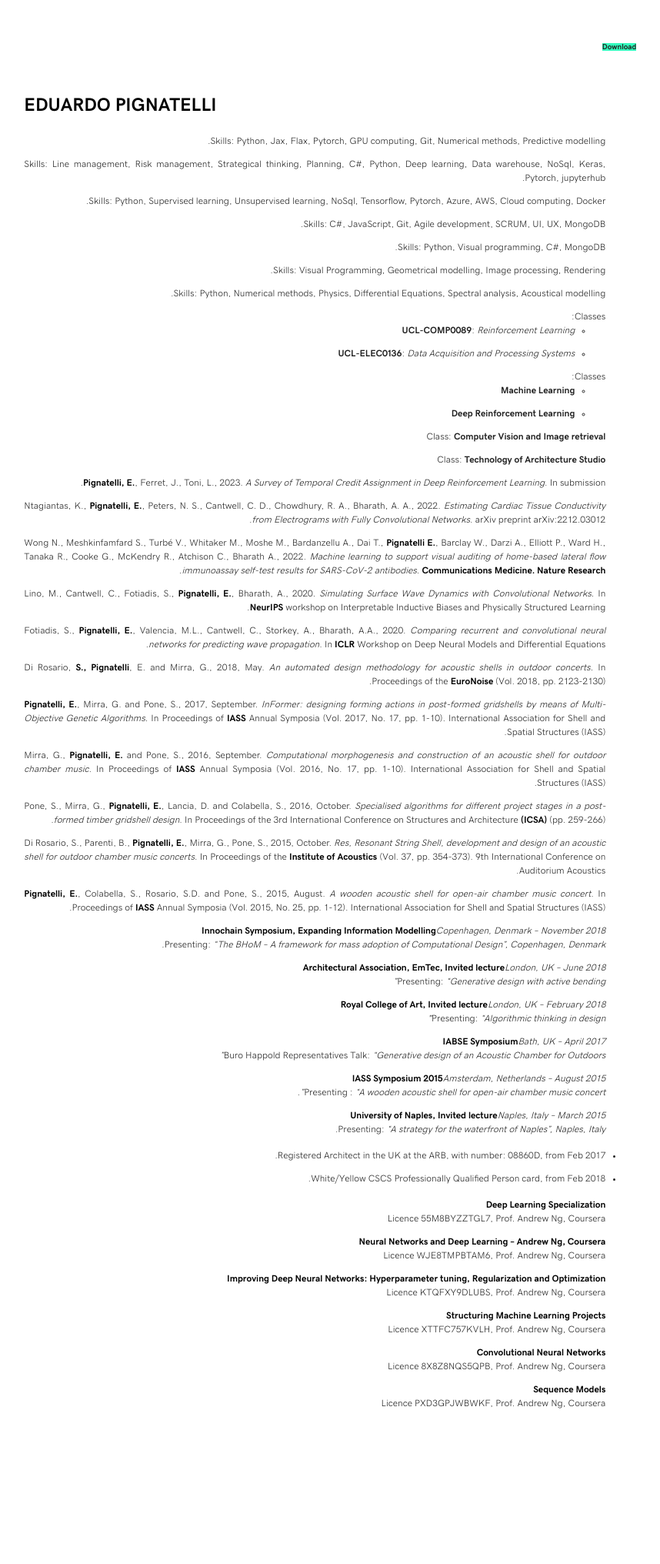
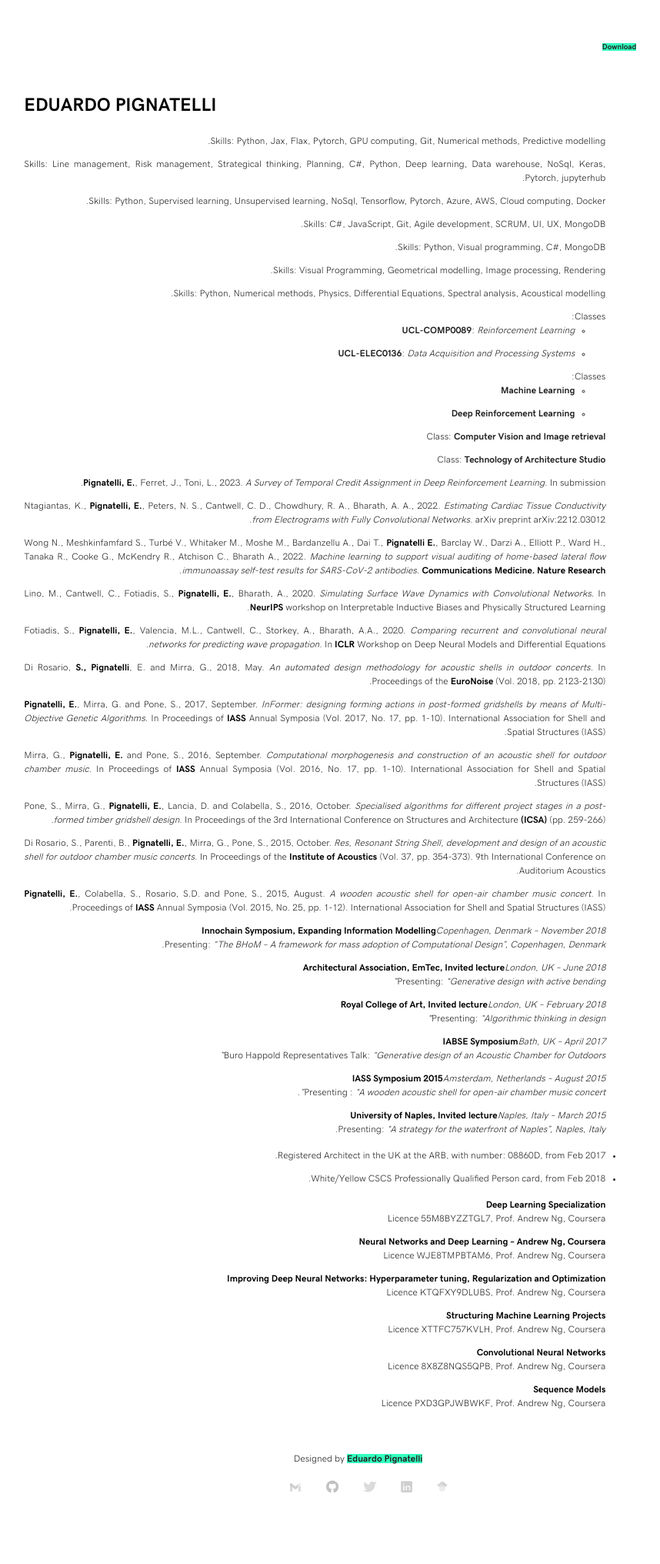
Before and after one commit to epignatelli/epignatelli.github.io, a Jekyll site: the page built from cv.html, in a window 1280 px wide. Shown: the whole page at 77% size, without its empty margins (160-1018 px from the left). Built offline with Jekyll 4.4.1, drawn with Linux system fonts in a browser that asks for light colours; nearby versions of some CDN libraries; after the commit the page ends 1964 px from its top, so only the background shows below that.

Commit message:
add footer and improve nav

```diff
--- a/_includes/footer.html
+++ b/_includes/footer.html
@@ -1,2 +1,36 @@
-<div style="margin-bottom: 200px;">
+<div>
+    <div class="footer">
+        Designed by
+        <a href="#">Eduardo Pignatelli</a>
+        <br>
+        <br>
+        <span class="push-right"></span>
+        <a class="noborder" href="mailto:{{site.email}}" aria-label="Gmail">
+            <span class="fab fa-gmail fa-lg"></span>
+        </a>
+
+        <span class="push-right"></span>
+        <a class="button-link noborder" target="_blank" href="https://github.com/{{ site.github_username }}"
+            aria-label="GitHub">
+            <span class="fab fa-github fa-lg"></span>
+        </a>
+
+        <span class="push-right"></span>
+        <a class="twitter-share-button noborder" target="_blank" href="https://twitter.com/{{ site.twitter_username }}"
+            aria-label="Twitter">
+            <span class="fab fa-twitter fa-lg"></span>
+        </a>
+
+        <span class="push-right"></span>
+        <a class="noborder" target="_blank" href="https://www.linkedin.com/in/{{site.linkedin_username}}"
+            aria-label="Linkedin">
+            <span class="fab fa-linkedin fa-lg"></span>
+        </a>
+
+        <span class="push-right"></span>
+        <a class="noborder" target="_blank" href="https://scholar.google.co.uk/citations?user=d-TVZ1YAAAAJ&hl=en"
+            aria-label="Google Scholar">
+            <span class="fab fa-scholar fa-lg"></span>
+        </a>
+    </div>
 </div>
--- a/_includes/head.html
+++ b/_includes/head.html
@@ -62,9 +62,9 @@
             const intro = document.getElementById("nav-start");
             if (nav && intro) {
                 const introTop = intro.getBoundingClientRect().top + window.scrollY;
+                // introTop = introTop - parseFloat(getComputedStyle(parentElement).fontSize);
                 nav.style.top = `${introTop}px`;
             }
         });
     </script>
-
 </head>
--- a/_includes/nav.html
+++ b/_includes/nav.html
@@ -1,7 +1,8 @@
 <div class="col col-2-of-12 s-hide m-hide left" id="nav">
     <ul>
-        <li><a href="#intro" data-pos="top">Bio</a></li>
+        <li><a href="#" data-pos="top">Bio</a></li>
         <li><a href="#publications" data-pos="middle">Publications</a></li>
         <li><a href="#experience" data-pos="bottom">Experience</a></li>
+        <li><a href="https://github.com/epignatelli/cv/raw/main/compiled/cv.pdf" data-pos="bottom">CV</a></li>
     </ul>
 </div>
--- a/_sass/_main.scss
+++ b/_sass/_main.scss
@@ -469,14 +469,9 @@ div.col {
   background: transparent;
   position: fixed;
   top: 30%;
-  left: 5%;
-  padding-right: 2em;
+  left: 75%;
   z-index: 10;
-  border-right: 1px solid #EEE;
-}
-
-#nav li {
-  text-align: right;
+  border-left: 1px solid #EEE;
 }
 
 #nav a {
@@ -487,14 +482,25 @@ div.col {
 }
 
 #nav a:hover {
-  // box-shadow: inset 10em 0em 0em rgba(0, 255, 174, 0.8);
-  transition: 1s;
+  transition: 0.5s;
   color: $text-color-base;
+  box-shadow: inset 10em 0em 0em rgba(0, 255, 174, 0.8);
 }
 
 #nav ul {
   margin-top: 0;
-  padding-right: 1em;
-  // border-right: 1px solid #EEE;
+  padding-left: 1em;
   list-style: none;
 }
+
+.footer {
+  text-align: center;
+  justify-content: center;
+  margin-right: -15%;
+  margin-bottom: 2%;
+  margin-top: 5%;
+}
+
+#experience {
+  margin-bottom: 2%;
+}
```
Also changed, not shown: _layouts/home.html (+6 -5 lines).
